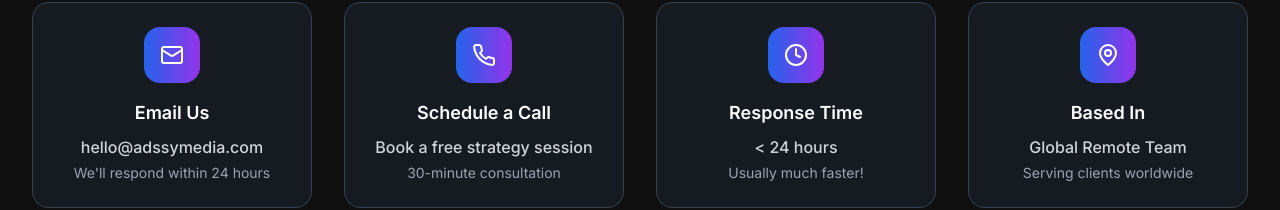
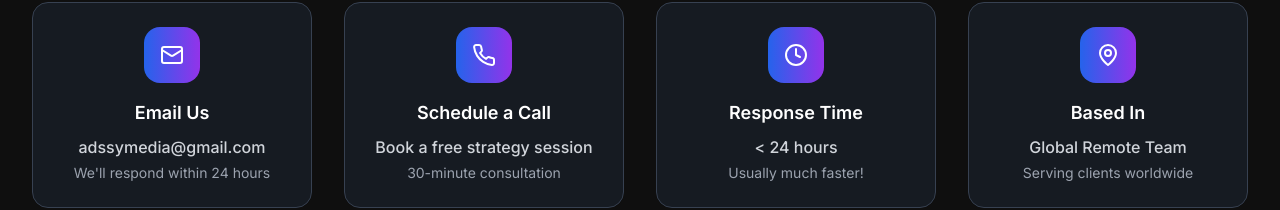
Before and after one commit to adithya0618-afk/adssymedia, a React (Vite) app in the folder project/: page /contact in a window 1280 px wide. Shown: the part 592-802 px from the top of the page. Built offline with nearby package versions, Linux system fonts and the light colour scheme.

Commit message:
updated mail id in cintact form

```diff
--- a/project/src/pages/Contact.tsx
+++ b/project/src/pages/Contact.tsx
@@ -7,7 +7,7 @@ const Contact = () => {
     {
       icon: Mail,
       title: "Email Us",
-      details: "hello@adssymedia.com",
+      details: "adssymedia@gmail.com",
       subtitle: "We'll respond within 24 hours"
     },
     {
```
